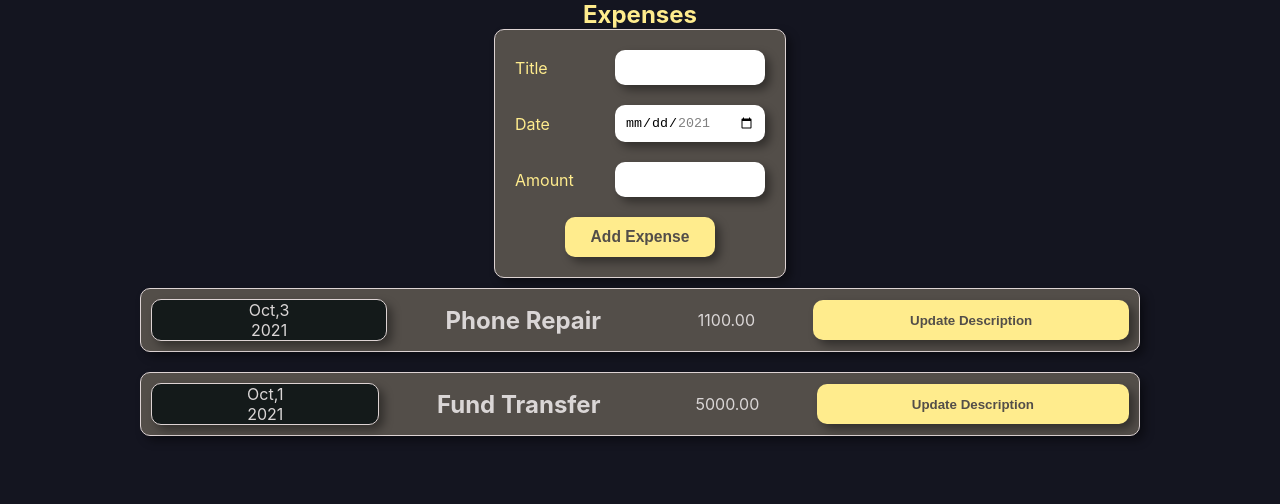
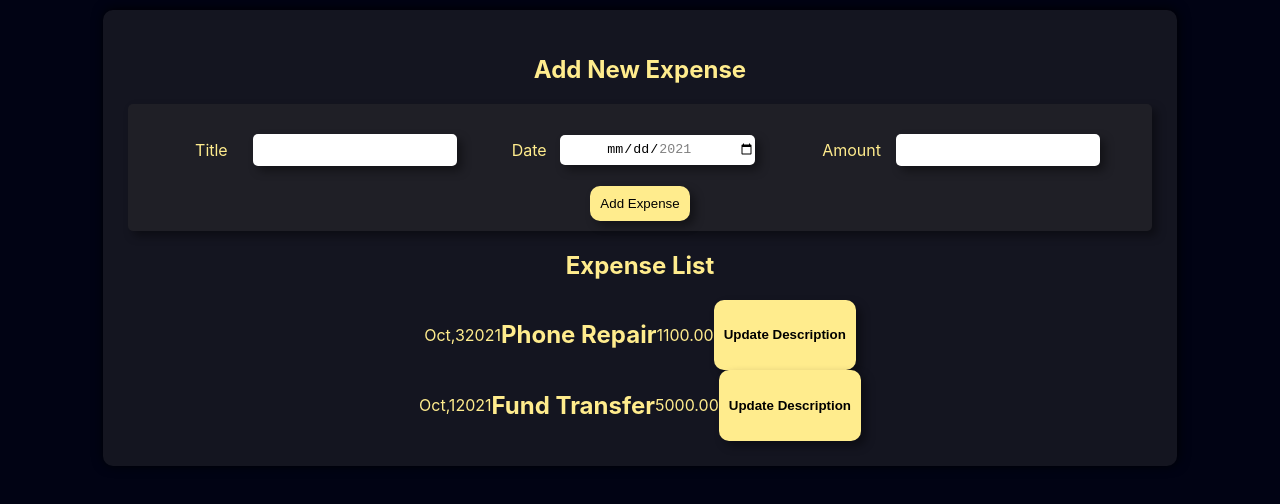
Before and after one commit to MAB51095/ExpenseReact, a React (Create React App) app in the folder react-demo/: page / in a window 1280 px wide. Shown: the top 504 px of the page. Built offline with nearby package versions, Linux system fonts and the light colour scheme.

Commit message:
CSS update before filter assignment
New Expense Form CSS updated
Undid all CSS from Expense list

```diff
--- a/react-demo/src/App.js
+++ b/react-demo/src/App.js
@@ -27,10 +27,9 @@ function App() {
 
   return (
     <div className="App">
-      <header className="App-header flex-center">
-        <h2>Expenses</h2>
-      </header>
+      <h2 className="header">Add New Expense</h2>
       <NewExpense onAddExpense={onAddExpenseHandler} />
+      <h2 className="header">Expense List</h2>
       <Expense expenses={expenses} />
     </div>
   );
--- a/react-demo/src/components/Expense/ExpenseItem.css
+++ b/react-demo/src/components/Expense/ExpenseItem.css
@@ -1,4 +1,4 @@
-* {
+/* * {
   margin: 0;
   padding: 0;
   box-sizing: border-box;
@@ -36,4 +36,4 @@ button {
   box-shadow: 5px 5px 10px rgba(0, 0, 0, 0.4);
   padding: 20px 0;
   cursor: pointer;
-}
+} */
--- a/react-demo/src/components/Expense/ExpenseItemDate.css
+++ b/react-demo/src/components/Expense/ExpenseItemDate.css
@@ -1,4 +1,4 @@
-.expense-item__date {
+/* .expense-item__date {
   flex-direction: column;
   border: solid 1px #ddd3d3;
   border-radius: 10px;
@@ -8,4 +8,4 @@
   background-color: rgb(20, 26, 26);
   box-shadow: 5px 5px 10px rgba(0, 0, 0, 0.4);
   z-index: 100px;
-}
+} */
--- a/react-demo/src/components/Expense/ExpenseItemDate.js
+++ b/react-demo/src/components/Expense/ExpenseItemDate.js
@@ -21,13 +21,11 @@ const ExpenseItemDate = ({ date }) => {
   const year = date.getFullYear();
 
   return (
-    <div className="flex-center">
-      <div className="expense-item__date flex-center">
-        <div className="flex-center">
-          {month},{day}
-        </div>
-        <div className="flex-center">{year}</div>
+    <div className="expense-item__date flex-center">
+      <div className="flex-center">
+        {month},{day}
       </div>
+      <div className="flex-center">{year}</div>
     </div>
   );
 };
--- a/react-demo/src/components/NewExpense/ExpenseForm.css
+++ b/react-demo/src/components/NewExpense/ExpenseForm.css
@@ -1,29 +1,50 @@
+.new-expense__form {
+  width: 100%;
+  background-color: rgb(31 31 38);
+  justify-content: flex-start;
+  box-shadow: 5px 5px 10px rgb(0 0 0 / 40%);
+  border-radius: 5px;
+}
+
+.form {
+  width: 100%;
+  flex-direction: column;
+  align-items: center;
+  padding: 10px;
+}
 .new-expense__controls {
-  background-color: rgb(83, 78, 73);
-
+  width: 100%;
+  flex-wrap: wrap;
   padding: 10px;
-  flex-direction: column;
-  border-radius: 10px;
-  border: solid 1px #ddd3d3;
-  box-shadow: 5px 5px 10px rgb(0 0 0 / 40%);
 }
 
 .new-expense__control {
-  width: 100%;
-  justify-content: flex-start;
+  flex-grow: 1;
   padding: 10px;
 }
-
-.new-expense__control label {
-  min-width: 100px;
+.new-expense__control .label {
+  width: 25%;
 }
 
 .new-expense__control input {
   min-height: 30px;
 
-  width: 150px;
+  width: 80%;
+  max-width: 200px;
+
+  border-radius: 5px;
+  border: none;
+
+  box-shadow: 5px 5px 10px rgb(0 0 0 / 40%);
+  text-align: center;
+  flex-grow: 2;
+}
+
+button {
+  border: none;
+  background-color: #ffec8d;
+  padding: 10px;
   border-radius: 10px;
-  border: none;
-  padding: 10px;
+  cursor: pointer;
   box-shadow: 5px 5px 10px rgb(0 0 0 / 40%);
 }
--- a/react-demo/src/components/NewExpense/ExpenseForm.js
+++ b/react-demo/src/components/NewExpense/ExpenseForm.js
@@ -45,10 +45,12 @@ function ExpenseForm({ onAddExpense }) {
   };
 
   return (
-    <form onSubmit={AddExpense}>
+    <form className="form flex-center" onSubmit={AddExpense}>
       <div className="new-expense__controls flex-center">
         <div className="new-expense__control flex-center">
-          <label>Title</label>
+          <div className="label flex-center">
+            <label>Title</label>
+          </div>
           <input
             value={enteredInput.enteredTitle}
             type="text"
@@ -56,7 +58,9 @@ function ExpenseForm({ onAddExpense }) {
           ></input>
         </div>
         <div className="new-expense__control flex-center">
-          <label>Date</label>
+          <div className="label flex-center">
+            <label>Date</label>
+          </div>
           <input
             value={enteredInput.enteredDate}
             type="date"
@@ -66,19 +70,19 @@ function ExpenseForm({ onAddExpense }) {
           ></input>
         </div>
         <div className="new-expense__control flex-center">
-          <label>Amount</label>
+          <div className="label flex-center">
+            <label>Amount</label>
+          </div>
           <input
             value={enteredInput.enteredAmount}
             type="number"
-            min="1.00"
-            step="1.00"
+            min="0.01"
+            step="any"
             onChange={amountHandler}
           ></input>
         </div>
-        <button className="expense-item__control flex-center">
-          <h3>Add Expense</h3>
-        </button>
       </div>
+      <button className="expense-form__button flex-center">Add Expense</button>
     </form>
   );
 }
--- a/react-demo/src/index.css
+++ b/react-demo/src/index.css
@@ -1,11 +1,13 @@
 body {
   margin: 0;
-  background-color: rgb(20, 21, 32);
+  background-color: rgb(1 3 20);
   font-family: -apple-system, BlinkMacSystemFont, "Segoe UI", "Roboto", "Oxygen",
     "Ubuntu", "Cantarell", "Fira Sans", "Droid Sans", "Helvetica Neue",
     sans-serif;
   -webkit-font-smoothing: antialiased;
   -moz-osx-font-smoothing: grayscale;
+  display: flex;
+  justify-content: center;
 }
 
 code {
@@ -14,9 +16,33 @@ code {
 }
 
 .App {
+  width: 80vw;
+  min-width: 400px;
+  max-width: 80vw;
+
+  padding: 25px;
+  margin: 10px;
+
+  background-color: rgb(20, 21, 32);
+  color: rgb(255 236 141);
+
   display: flex;
   align-items: center;
   flex-grow: 1;
   flex-direction: column;
-  color: rgb(255 236 141);
+
+  border-radius: 10px;
+  box-shadow: 1px -1px 12px 0px rgb(0 0 0 / 90%);
 }
+
+.App .header {
+  width: 100%;
+  flex-grow: 1;
+  text-align: center;
+}
+
+.flex-center {
+  display: flex;
+  justify-content: center;
+  align-items: center;
+}
```
